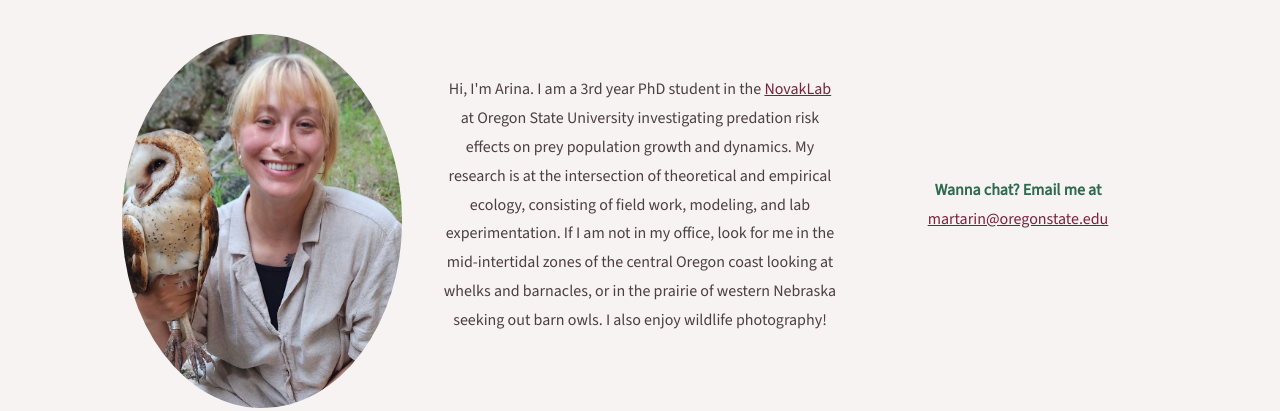
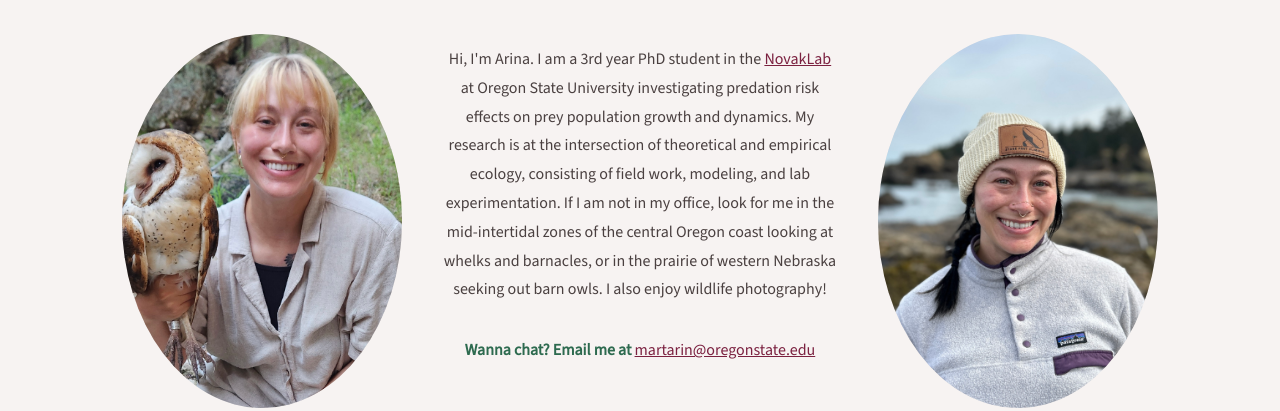
Before and after one commit to arina-martin/arina-martin.github.io, a plain HTML site: page index.html in a window 1280 px wide. Shown: the part 601-1012 px from the top of the page. Drawn offline with nearby package versions, Linux system fonts and the light colour scheme.

Commit message:
Refactor HTML structure and clean up code

```diff
--- a/index.html
+++ b/index.html
@@ -632,12 +632,10 @@
       </div>
     </div>
 
-    <div class="hero">
+<div class="hero">
       <div class="hero-portrait">
         <div class="hero-portrait-img">
-          <img src="20250626_193306_Original.jpeg" alt="Arina holding a barn owl at Cedar Point
-            Biological Station in Ogallala, NE."
-            style="width:100%;height:100%;object-fit:cover;">
+          <img src="20250626_193306_Original.jpeg" alt="Arina holding a barn owl at Cedar Point Biological Station in Ogallala, NE." style="width:100%;height:100%;object-fit:cover;">
         </div>
       </div>
 
@@ -652,21 +650,17 @@
           or in the prairie of western Nebraska seeking out barn owls. I also enjoy wildlife
           photography!
         </p>
-      </div>
-
-      <p class="hero-desc">
-          <strong style="color:#2D6A4F">Wanna chat? Email me at</strong> <a href="mailto:martarin@oregonstate.edu"
-          style="color:var(--moss)">martarin@oregonstate.edu</a>
+        <p class="hero-desc">
+          <strong style="color:#2D6A4F">Wanna chat? Email me at</strong> <a href="mailto:martarin@oregonstate.edu" style="color:var(--moss)">martarin@oregonstate.edu</a>
         </p>
       </div>
 
-           <div class="hero-portrait">
+      <div class="hero-portrait">
         <div class="hero-portrait-img">
-          <img src="IMG_0040.jpeg" alt="Arina posing for a portrait at Boiler Bay, OR."
-            style="width:100%;height:100%;object-fit:cover;">
+          <img src="IMG_0040.jpeg" alt="Arina posing for a portrait at Boiler Bay, OR." style="width:100%;height:100%;object-fit:cover;">
         </div>
       </div>
-  </div>
+    </div>
 
   <!-- ══ PUBLICATIONS ══ -->
   <div id="page-publications" class="page">
```
